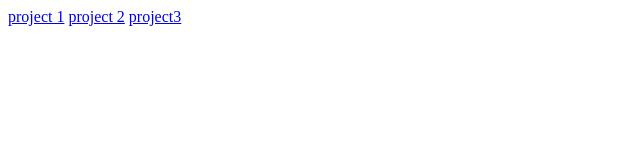
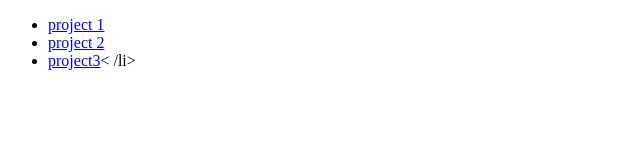
Before and after one commit to shane955/shane955.github.io, a plain HTML site: page index.html in a window 1280 px wide. Shown: the whole page, without its empty margins (0-640 px from the left). Drawn offline with Linux system fonts and the light colour scheme.

Commit message:
Update index.html

```diff
--- a/index.html
+++ b/index.html
@@ -4,11 +4,12 @@
     <title>This is my project 4</title>
   </head>
   <body>
-    <a href="https://codio.com/tjackson2/project-1--resume">project 1</a>
+    <ul>
+      <li> <a href="https://codio.com/tjackson2/project-1--resume">project 1</a> </li>
 
-    <a href="https://codio.com/tjackson2/project-2">project 2</a>
+      <li><a href="https://codio.com/tjackson2/project-2">project 2</a> </li>
 
-    <a href="https://codio.com/tjackson2/build-a-music-player">project3</a>
-
+      <li> <a href="https://codio.com/tjackson2/build-a-music-player">project3</a>< /li>
+    </ul
   </body>
 </html>
```
